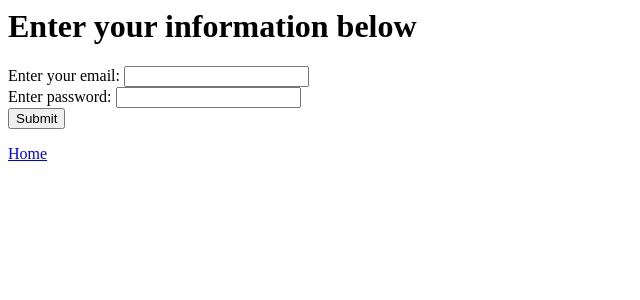
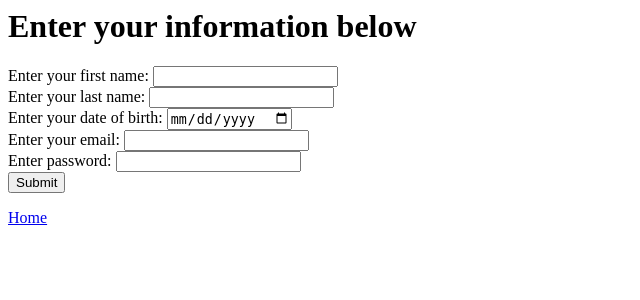
Before and after one commit to jfowlw/PhotoShare-Project, a Flask app: page /register in a window 1280 px wide. Shown: the top 300 px of the page, without its empty margins (0-640 px from the left). Run offline with Flask 2, Linux system fonts and the light colour scheme; data comes from the database, SQL or seed files in the repository.

Commit message:
Update register.html
added name and date of birth to form

```diff
--- a/templates/register.html
+++ b/templates/register.html
@@ -11,6 +11,12 @@
         </div>
         <div id="content">
             <form method="post" action="{{ url_for('register_user') }}">
+                <label for="first name">Enter your first name:</label>
+                <input type="text" name="first name" /><br />
+                <label for="last name">Enter your last name:</label>
+                <input type="text" name="last name" /><br />
+                <label for="dob">Enter your date of birth:</label>
+                <input type="date" name="dob" /><br />
                 <label for="email">Enter your email:</label>
                 <input type="email" name="email" /><br />
                 <label for="password">Enter password:</label>
```
